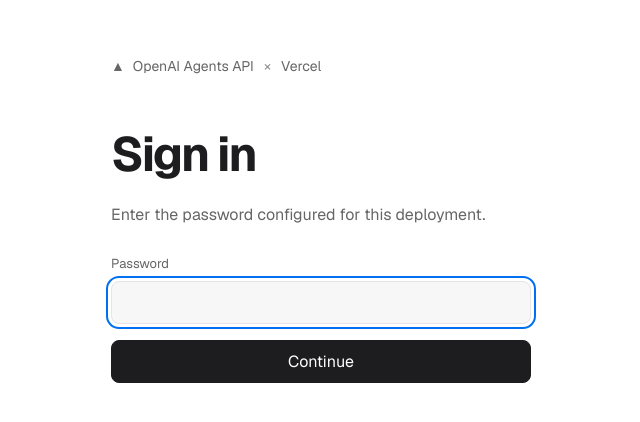
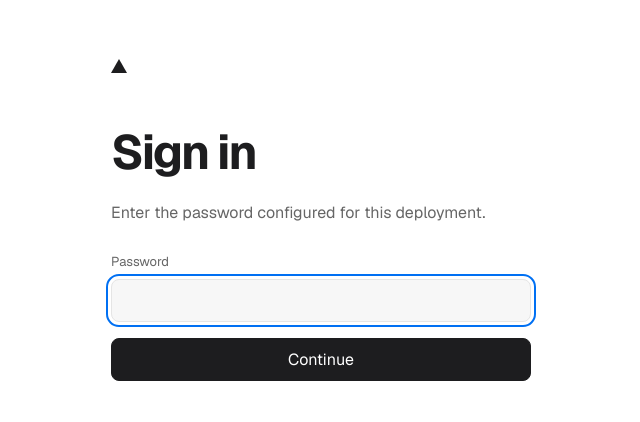
Before and after one commit to vercel-labs/openai-agents-api-vercel, a Next.js app: page /login in a window 1280 px wide. Shown: the part 180-602 px from the top of the page, without its empty margins (319-959 px from the left). Built offline with nearby package versions, Linux system fonts and the light colour scheme; no server answers.

Commit message:
Simplify login branding

```diff
--- a/app/globals.css
+++ b/app/globals.css
@@ -65,10 +65,7 @@ button, a, textarea, input { -webkit-tap-highlight-color: transparent; }
   border-bottom: 1px solid var(--border);
   font-size: 13px;
 }
-.site-identity { display: flex; align-items: center; gap: 8px; min-width: 0; }
-.brand { font-size: 14px; line-height: 1; }
 .vercel-logo { width: 16px; height: 14px; flex: 0 0 auto; }
-.plus { color: var(--faint); margin: 0 2px; }
 .site-header nav { display: flex; align-items: center; gap: 8px; margin-left: auto; }
 .site-header a,
 .logout-form button {
@@ -263,7 +260,7 @@ button, a, textarea, input { -webkit-tap-highlight-color: transparent; }
 
 .login-shell { min-height: 100vh; display: grid; place-items: center; padding: 24px; }
 .login-card { width: min(420px, 100%); }
-.login-card .site-identity { color: var(--muted); font-size: 14px; margin-bottom: 48px; }
+.login-card .vercel-logo { display: block; margin-bottom: 48px; }
 .login-card h1 { margin: 0; font-size: 48px; letter-spacing: -0.045em; }
 .login-copy { color: var(--muted); line-height: 1.5; margin: 18px 0 0; }
 .login-form { display: grid; gap: 16px; padding: 28px 0 0; border: 0; }
@@ -297,8 +294,6 @@ button, a, textarea, input { -webkit-tap-highlight-color: transparent; }
 @media (max-width: 760px) {
   .page-shell { height: auto; min-height: 100dvh; grid-template-rows: auto 1fr; }
   .site-header { min-height: 56px; padding: 10px 14px; }
-  .site-identity .plus,
-  .site-identity .plus + span { display: none; }
   .workspace { grid-template-columns: 1fr; grid-template-rows: minmax(620px, 78dvh) auto; }
   .message-list,
   .composer-wrap { width: min(100% - 28px, 720px); }
--- a/app/login/page.tsx
+++ b/app/login/page.tsx
@@ -8,12 +8,14 @@ export default async function LoginPage() {
   return (
     <main className="login-shell">
       <section className="login-card">
-        <div className="site-identity">
-          <span className="brand" aria-hidden="true">▲</span>
-          <span>OpenAI Agents API</span>
-          <span className="plus" aria-hidden="true">×</span>
-          <span>Vercel</span>
-        </div>
+        <svg
+          aria-label="Vercel"
+          className="vercel-logo"
+          role="img"
+          viewBox="0 0 16 14"
+        >
+          <path d="M8 0 16 14H0L8 0Z" fill="currentColor" />
+        </svg>
         <h1>Sign in</h1>
         <p className="login-copy">
           Enter the password configured for this deployment.
```
